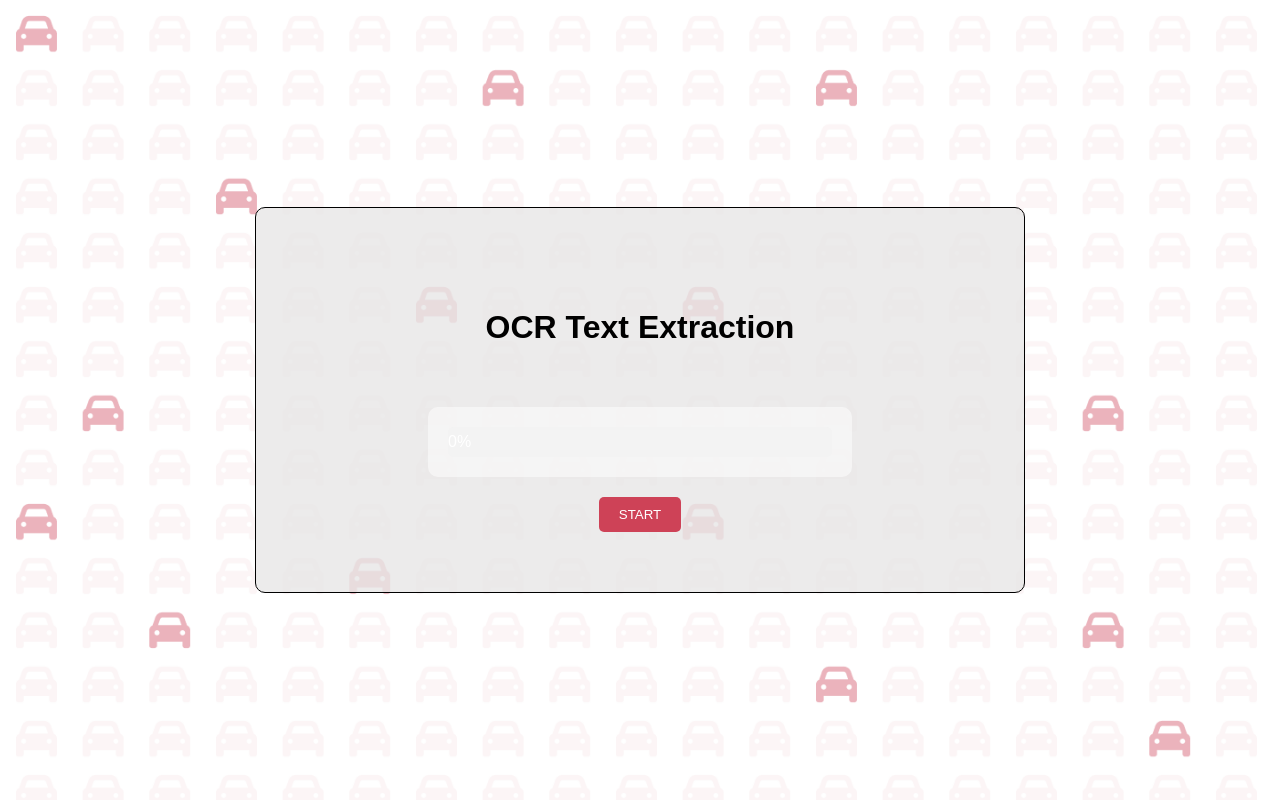
After one commit to ayanabedin1105/ANPR-UI-Code, a Flask app: page /ocr in a window 1280 px wide. The commit adds this page. Run offline with Flask 3, Linux system fonts and the light colour scheme.

Commit message:
OCR-page linked

```diff
--- a/app.py
+++ b/app.py
@@ -33,8 +33,13 @@ def plate_list():
 
 @app.route('/park_lot')
 def park_lot():
-    # Render the view_plates.html template
+    # Render the parking-slot.html template
     return render_template('parking-slot.html')
+
+@app.route('/ocr')
+def ocr():
+    # Render the parking-slot.html template
+    return render_template('ocr-page.html')
 
 
 @app.route('/run_script')
--- /dev/null
+++ b/templates/ocr-page.html
@@ -0,0 +1,109 @@
+<!DOCTYPE html>
+<html lang="en">
+  <head>
+    <meta charset="UTF-8" />
+    <meta name="viewport" content="width=device-width, initial-scale=1.0" />
+    <title>OCR Text Extraction</title>
+
+    <!--Favicon-->
+    <link
+      rel="shortcut icon"
+      type="image/x-icon"
+      href="{{ url_for('static', filename='favicon.png') }}"
+    />
+
+    <!-- AJAX library -->
+    <script src="https://ajax.googleapis.com/ajax/libs/jquery/3.5.1/jquery.min.js"></script>
+
+    <style>
+      body {
+        font-family: Arial, sans-serif;
+        margin: 0;
+        padding: 0;
+        background-color: #f0f0f0;
+        display: flex;
+        justify-content: center;
+        align-items: center;
+        height: 100vh;
+        background-image: url("{{ url_for('static', filename='images/background-new.png') }}");
+        background-size: cover;
+        background-position: center;
+        background-repeat: no-repeat;
+        position: relative;
+        font-family: Arial, sans-serif;
+      }
+      .container {
+        width: 60%;
+        margin: auto;
+        text-align: center;
+        padding-top: 80px;
+        padding-bottom: 40px;
+        border: 1px solid black;
+        border-radius: 10px;
+        background-color: rgba(232, 231, 231, 0.8);
+      }
+      .container h1 {
+        padding-top: 0;
+        padding-bottom: 40px;
+        color: black;
+      }
+      .progress-container {
+        width: 50%;
+        margin: 20px auto;
+        background-color: rgba(255, 255, 255, 0.5);
+        border-radius: 10px;
+        padding: 20px;
+      }
+      .progress {
+        width: 100%;
+        height: 30px;
+        background-color: #f3f3f3;
+        border-radius: 5px;
+        overflow: hidden;
+      }
+      .progress-bar {
+        height: 100%;
+        background-color: #4caf50;
+        text-align: center;
+        line-height: 30px;
+        color: white;
+        transition: width 0.5s ease-in-out;
+      }
+      button {
+        display: block;
+        margin: 20px auto;
+        padding: 10px 20px;
+        background-color: #ce4257;
+        color: white;
+        border: none;
+        border-radius: 5px;
+        cursor: pointer;
+      }
+    </style>
+  </head>
+  <body>
+    <div class="container">
+      <h1>OCR Text Extraction</h1>
+      <div class="progress-container">
+        <div class="progress">
+          <div class="progress-bar" id="progressBar" style="width: 0%">0%</div>
+        </div>
+      </div>
+      <button id="ocrButton">START</button>
+    </div>
+    <script>
+      document
+        .getElementById("ocrButton")
+        .addEventListener("click", function () {
+          var xhr = new XMLHttpRequest();
+          xhr.open("GET", "/perform_ocr");
+          xhr.send();
+          xhr.onreadystatechange = function () {
+            if (xhr.readyState == 4 && xhr.status == 200) {
+              alert("OCR process completed successfully!");
+            }
+          };
+        });
+    </script>
+  </body>
+</html>
```
Also changed, not shown: templates/index.html (+12 -1 lines).
